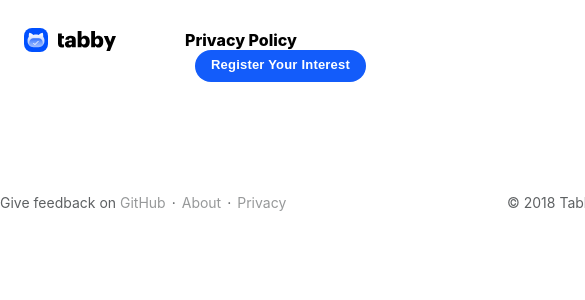
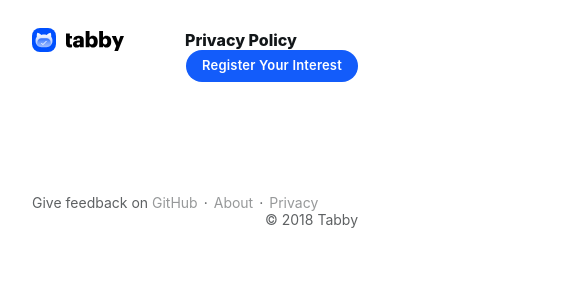
Before and after one commit to UseTabby/tabby-marketing, a React (Create React App) app: page /privacy in a window 390 px wide. Shown: the top 300 px of the page, 585 px wide, since content can reach past the window. Built offline with nearby package versions, Linux system fonts and the light colour scheme; no server answers.

Commit message:
Responsive

```diff
--- a/src/App.scss
+++ b/src/App.scss
@@ -6,6 +6,8 @@ body, html {
     sans-serif;
   -webkit-font-smoothing: antialiased;
   -moz-osx-font-smoothing: grayscale;
+
+  padding: 0 16px 0 16px;
 }
 
 // Colors
@@ -22,14 +24,13 @@ $lightest:  #F7F9FA;
 
 // Type
 
-h1, h2, h3, h4, p { margin: 0; padding: 0; }
+h1, h2, h3, h4, p { margin: 0; padding: 0; color: $darkest; }
 
 h1 {
   font-size: 44px;
   letter-spacing: -0.1px;
   line-height: 52px;
   font-weight: 800;
-  color: $darkest;
 }
 
 h2 {
@@ -37,7 +38,6 @@ h2 {
   letter-spacing: 0.4px;
   line-height: 40px;
   font-weight: 800;
-  color: $darkest;
 }
 
 p {
@@ -54,7 +54,7 @@ a {
 
 // Buttons
 
-button {
+.button-primary, button {
   display: inline-block;
   border: 0;
   outline: 0;
@@ -86,6 +86,15 @@ button {
   }
 }
 
+// BG Blocks
+div.bg-block {
+  width: calc(100% - 160px);
+  max-height: 550px;
+  height: 100%;
+  border-radius: 16px;
+  background: $brand;
+}
+
 // Browser
 
 ::selection { background: #FFF5DC; }
--- a/src/Components/ContentBlock/ContentBlock.scss
+++ b/src/Components/ContentBlock/ContentBlock.scss
@@ -8,7 +8,7 @@ section#content-block {
   font-weight: 500;
   font-size: 44px;
   color: $medium;
-  padding: 40px 24px 40px 24px;
+  padding: 40px 0 40px 0;
 
   h1 {
     display: inline-block;
--- a/src/Components/FeatureBlock/FeatureBlock.scss
+++ b/src/Components/FeatureBlock/FeatureBlock.scss
@@ -1,7 +1,7 @@
 @import '../../App.scss';
 
 #feature-blocks {
-  width: 600px;
+  max-width: 600px;
   margin: 0 auto;
   padding: 80px 0 40px 0;
   column-count: 2;
@@ -15,6 +15,7 @@
       border-radius: 12px;
       padding: 40px;
       box-sizing: border-box;
+      text-align: center;
 
       img {
         margin: 0 0 0 12px;
@@ -22,10 +23,12 @@
 
       h2 {
         margin: 32px 0 0 0;
+        text-align: left;
       }
 
       p {
         margin: 12px 0 0 0;
+        text-align: left;
       }
 
       @media only screen and (min-width : 320px) and (max-width : 480px) {
@@ -35,6 +38,6 @@
 
     @media only screen and (min-width : 320px) and (max-width : 480px) {
       column-count: 1;
-      padding: 80px 24px 80px 24px;
+      padding: 80px 0 80px 0;
     }
 }
--- a/src/Components/Footer/Footer.scss
+++ b/src/Components/Footer/Footer.scss
@@ -1,7 +1,7 @@
 @import '../../App.scss';
 
 footer {
-  width: 600px;
+  max-width: 600px;
   margin: 0 auto;
   padding: 40px 0 40px 0;
   font-size: 14px;
--- a/src/Components/Form/Form.scss
+++ b/src/Components/Form/Form.scss
@@ -9,6 +9,14 @@
   margin: 80px auto 0 auto;
   padding: 60px 0 32px 0;
 
+  @media screen and (max-width: 870px) {
+    width: 100vw;
+    padding: 24px 24px 32px 24px;
+    box-sizing: border-box;
+    margin: 80px 0 0 -32px;
+    border-radius: 0;
+  }
+
   h1 {
     color: #fff;
   }
@@ -18,7 +26,7 @@
   }
 
   div {
-    width: 600px;
+    max-width: 600px;
     margin: 0 auto;
     position: relative;
 
--- a/src/Components/Header/Header.js
+++ b/src/Components/Header/Header.js
@@ -8,7 +8,7 @@ class Header extends Component {
       <header>
         <a href='/'><img src={Logo} alt='Tabby App Logo' className='logo' /></a>
         <h4 className='page-title'>{this.props.title}</h4>
-        <button>Register Your Interest</button>
+        <a href='#email-form' className='button-primary'>Register Your Interest</a>
       </header>
     )
   }
--- a/src/Components/Header/Header.scss
+++ b/src/Components/Header/Header.scss
@@ -1,6 +1,6 @@
 header {
   width: 100%;
-  padding: 24px 24px 24px 24px;
+  padding: 24px 0 24px 0;
   box-sizing: border-box;
   text-align: center;
 
@@ -11,5 +11,5 @@ header {
   }
 
   img.logo { margin: 4px 0 0 0; float: left; }
-  button { float: right; }
+  .button-primary { float: right; }
 }
--- a/src/Components/Hero/Hero.scss
+++ b/src/Components/Hero/Hero.scss
@@ -17,14 +17,15 @@ section.hero {
   }
 
   div.bg-block {
-    width: calc(100% - 160px);
-    max-height: 550px;
-    height: 100%;
-    border-radius: 16px;
     position: absolute;
-    background: $brand;
     top: 50%;
     left: 50%;
     transform: translate(-50%, -50%);
   }
+
+  @media screen and (max-width: 870px) {
+    div.bg-block {
+      display: none;
+    }
+  }
 }
--- a/src/Routes/Home.js
+++ b/src/Routes/Home.js
@@ -27,7 +27,7 @@ class Home extends Component {
           <FeatureBlock img={FocusIllu} title='Clearly Compose' text='Compose thoughtful responses using Tabbys distraction free writing environment' />
           <FeatureBlock img={LoopIllu} title='Your Own Inbox' text='Create your own Inbox based on only the issues that matter to you' />
         </section>
-        <ContentBlock title={['Made by ',<a href='http://www.twitter.com/danthms' target='_blank' rel="noopener noreferrer">@dthms</a>]} text=' – Tabby is a self funded solo project' />
+        <ContentBlock title={['Made by ',<a href='http://www.twitter.com/danthms' target='_blank' rel="noopener noreferrer">@danthms</a>]} text=' – Tabby is a self funded solo project' />
         <Form />
         <Footer />
       </div>
```
